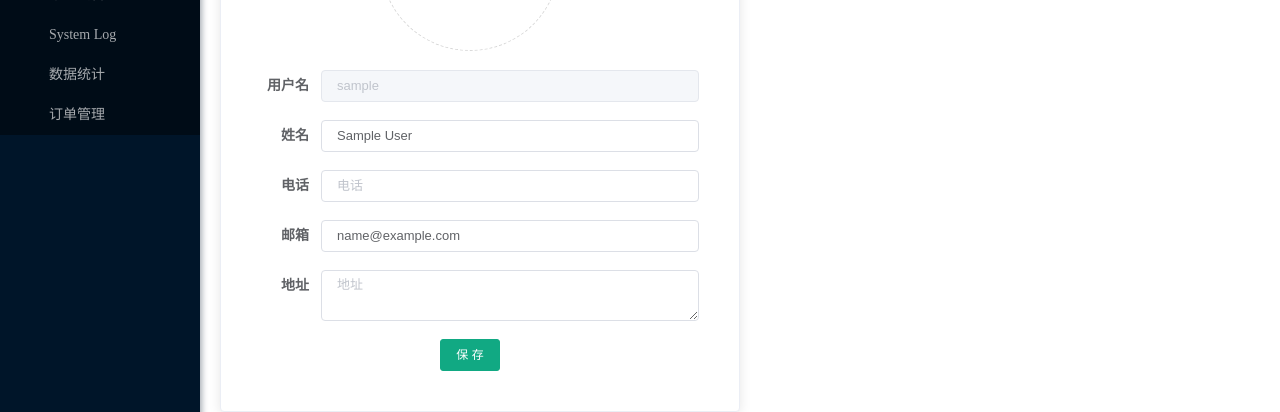
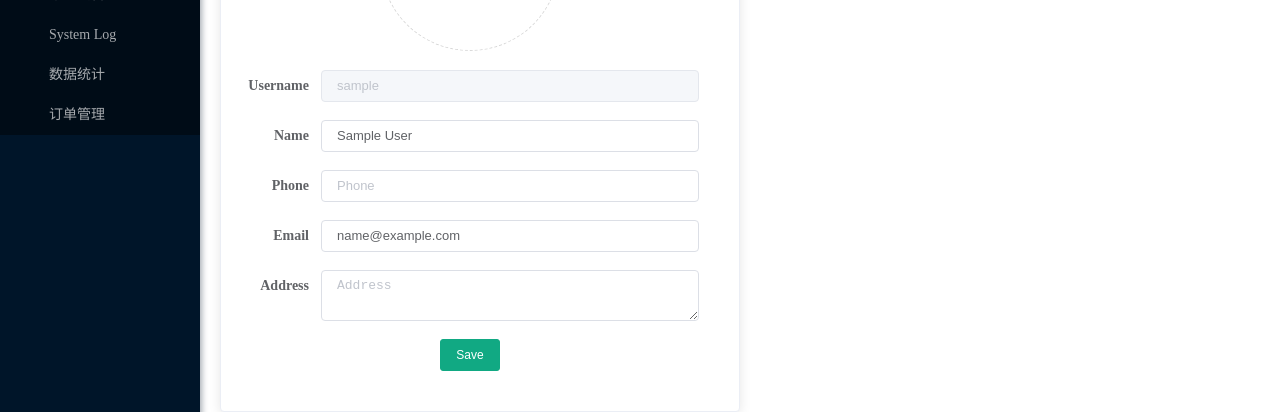
Before and after one commit to jijiezhou/management_sys_proto, a Vue app in the folder vue/: page /person in a window 1280 px wide. Shown: the part 245-657 px from the top of the page. Built offline with nearby package versions, Linux system fonts and the light colour scheme; sample sign-in values are in the browser's storage.

Commit message:
stop right now

```diff
--- a/vue/src/views/manager/Person.vue
+++ b/vue/src/views/manager/Person.vue
@@ -5,7 +5,7 @@
         <div style="margin: 15px; text-align: center">
           <el-upload
               class="avatar-uploader"
-              :action="$baseUrl + '/file/upload'"
+              action="http://localhost:9090/file/upload"
               :headers="{ token: user.token }"
               :show-file-list="false"
               :on-success="handleAvatarSuccess"
@@ -14,23 +14,23 @@
             <i v-else class="el-icon-plus avatar-uploader-icon"></i>
           </el-upload>
         </div>
-        <el-form-item label="用户名" prop="username">
-          <el-input v-model="user.username" placeholder="用户名" disabled></el-input>
+        <el-form-item label="Username" prop="username">
+          <el-input v-model="user.username" placeholder="Username" disabled></el-input>
         </el-form-item>
-        <el-form-item label="姓名" prop="name">
-          <el-input v-model="user.name" placeholder="姓名"></el-input>
+        <el-form-item label="Name" prop="name">
+          <el-input v-model="user.name" placeholder="Name"></el-input>
         </el-form-item>
-        <el-form-item label="电话" prop="phone">
-          <el-input v-model="user.phone" placeholder="电话"></el-input>
+        <el-form-item label="Phone" prop="phone">
+          <el-input v-model="user.phone" placeholder="Phone"></el-input>
         </el-form-item>
-        <el-form-item label="邮箱" prop="email">
-          <el-input v-model="user.email" placeholder="邮箱"></el-input>
+        <el-form-item label="Email" prop="email">
+          <el-input v-model="user.email" placeholder="Email"></el-input>
         </el-form-item>
-        <el-form-item label="地址" prop="address">
-          <el-input type="textarea" v-model="user.address" placeholder="地址"></el-input>
+        <el-form-item label="Address" prop="address">
+          <el-input type="textarea" v-model="user.address" placeholder="Address"></el-input>
         </el-form-item>
         <div style="text-align: center; margin-bottom: 20px">
-          <el-button type="primary" @click="update">保 存</el-button>
+          <el-button type="primary" @click="update">Save</el-button>
         </div>
       </el-form>
     </el-card>
@@ -51,13 +51,13 @@ export default {
   },
   methods: {
     update() {
-      // 保存当前的用户信息到数据库
+      // Save current user information to database
       this.$request.put('/user/update', this.user).then(res => {
         if (res.code === '200') {
-          // 成功更新
-          this.$message.success('保存成功')
+          // update success
+          this.$message.success('Update success')
 
-          // 更新浏览器缓存里的用户信息
+          // Update user information in browser cache
           localStorage.setItem('honey-user', JSON.stringify(this.user))
 
           // 触发父级的数据更新
@@ -68,7 +68,8 @@ export default {
       })
     },
     handleAvatarSuccess(response, file, fileList) {
-      // 把user的头像属性换成上传的图片的链接
+      // Replace the user's avatar attribute with the link to the uploaded image
+      console.log(response.data)
       this.user.avatar = response.data
     },
   }
```
